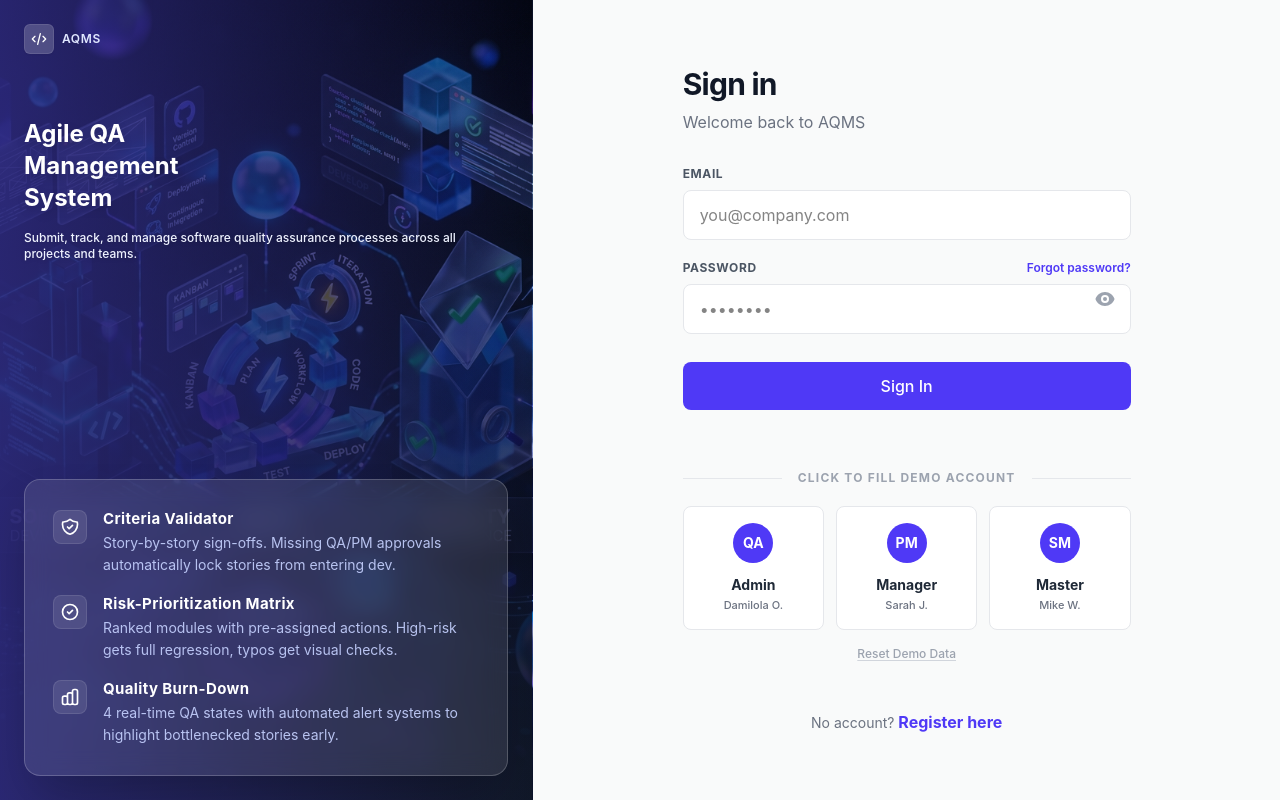
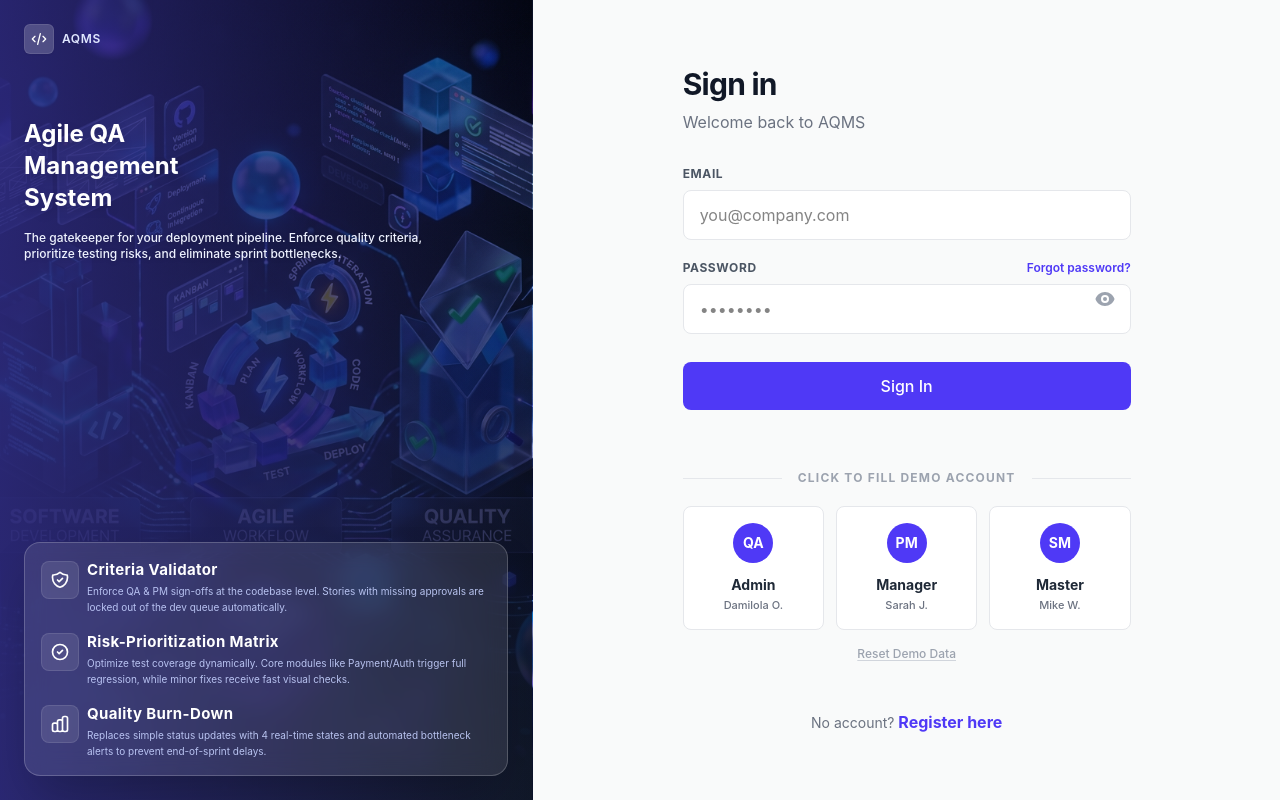
Before and after one commit to ProminenceFOD/agile_qa_management, a React (Vite) app: page / in a window 1280 px wide. Built offline with nearby package versions, Linux system fonts and the light colour scheme; no server answers.

Commit message:
feat: polish login copy and feature descriptions to be professional and action-oriented

```diff
--- a/src/app/components/Login.tsx
+++ b/src/app/components/Login.tsx
@@ -131,37 +131,37 @@ export function Login({ onSwitchToSignup }: LoginProps) {
             Agile QA<br />Management<br />System
           </h1>
           <p className="text-indigo-50 text-xs md:text-sm lg:text-lg max-w-md drop-shadow font-medium">
-            Submit, track, and manage software quality assurance processes across all projects and teams.
+            The gatekeeper for your deployment pipeline. Enforce quality criteria, prioritize testing risks, and eliminate sprint bottlenecks.
           </p>
         </div>
 
         {/* Feature List in Glassmorphism Card */}
-        <div className="space-y-4 text-indigo-50 text-[11px] md:text-xs lg:text-sm relative z-10 bg-white/10 p-5 md:p-6 lg:p-7 rounded-xl md:rounded-2xl backdrop-blur-md border border-white/20 shadow-2xl mt-4">
-          <div className="flex items-start gap-2.5 md:gap-4">
-            <div className="bg-white/10 p-1.5 md:p-2 rounded-lg border border-white/10 shrink-0 mt-0.5">
+        <div className="space-y-2 md:space-y-4 text-indigo-50 text-[10px] md:text-xs lg:text-sm relative z-10 bg-white/10 p-4 md:p-6 lg:p-7 rounded-xl md:rounded-2xl backdrop-blur-md border border-white/20 shadow-2xl mt-4">
+          <div className="flex items-start gap-2 md:gap-4">
+            <div className="bg-white/10 p-1 md:p-2 rounded-lg border border-white/10 shrink-0 mt-0.5">
               <svg className="w-3.5 h-3.5 md:w-5 md:h-5 text-white" fill="none" stroke="currentColor" viewBox="0 0 24 24"><path strokeLinecap="round" strokeLinejoin="round" strokeWidth="2" d="M9 12l2 2 4-4m5.618-4.016A11.955 11.955 0 0112 2.944a11.955 11.955 0 01-8.618 3.04A12.02 12.02 0 003 9c0 5.591 3.824 10.29 9 11.622 5.176-1.332 9-6.03 9-11.622 0-1.042-.133-2.052-.382-3.016z"></path></svg>
             </div>
             <div>
               <span className="font-bold tracking-wide block text-white text-[12px] md:text-sm lg:text-[15px] mb-0.5">Criteria Validator</span>
-              <span className="text-indigo-200/90 leading-relaxed font-normal">Story-by-story sign-offs. Missing QA/PM approvals automatically lock stories from entering dev.</span>
+              <span className="text-indigo-200/90 leading-relaxed font-normal">Enforce QA & PM sign-offs at the codebase level. Stories with missing approvals are locked out of the dev queue automatically.</span>
             </div>
           </div>
-          <div className="flex items-start gap-2.5 md:gap-4">
-            <div className="bg-white/10 p-1.5 md:p-2 rounded-lg border border-white/10 shrink-0 mt-0.5">
+          <div className="flex items-start gap-2 md:gap-4">
+            <div className="bg-white/10 p-1 md:p-2 rounded-lg border border-white/10 shrink-0 mt-0.5">
               <svg className="w-3.5 h-3.5 md:w-5 md:h-5 text-white" fill="none" stroke="currentColor" viewBox="0 0 24 24"><path strokeLinecap="round" strokeLinejoin="round" strokeWidth="2" d="M9 12l2 2 4-4m6 2a9 9 0 11-18 0 9 9 0 0118 0z"></path></svg>
             </div>
             <div>
               <span className="font-bold tracking-wide block text-white text-[12px] md:text-sm lg:text-[15px] mb-0.5">Risk-Prioritization Matrix</span>
-              <span className="text-indigo-200/90 leading-relaxed font-normal">Ranked modules with pre-assigned actions. High-risk gets full regression, typos get visual checks.</span>
+              <span className="text-indigo-200/90 leading-relaxed font-normal">Optimize test coverage dynamically. Core modules like Payment/Auth trigger full regression, while minor fixes receive fast visual checks.</span>
             </div>
           </div>
-          <div className="flex items-start gap-2.5 md:gap-4">
-            <div className="bg-white/10 p-1.5 md:p-2 rounded-lg border border-white/10 shrink-0 mt-0.5">
+          <div className="flex items-start gap-2 md:gap-4">
+            <div className="bg-white/10 p-1 md:p-2 rounded-lg border border-white/10 shrink-0 mt-0.5">
               <svg className="w-3.5 h-3.5 md:w-5 md:h-5 text-white" fill="none" stroke="currentColor" viewBox="0 0 24 24"><path strokeLinecap="round" strokeLinejoin="round" strokeWidth="2" d="M9 19v-6a2 2 0 00-2-2H5a2 2 0 00-2 2v6a2 2 0 002 2h2a2 2 0 002-2zm0 0V9a2 2 0 012-2h2a2 2 0 012 2v10m-6 0a2 2 0 002 2h2a2 2 0 002-2m0 0V5a2 2 0 012-2h2a2 2 0 012 2v14a2 2 0 01-2 2h-2a2 2 0 01-2-2z"></path></svg>
             </div>
             <div>
               <span className="font-bold tracking-wide block text-white text-[12px] md:text-sm lg:text-[15px] mb-0.5">Quality Burn-Down</span>
-              <span className="text-indigo-200/90 leading-relaxed font-normal">4 real-time QA states with automated alert systems to highlight bottlenecked stories early.</span>
+              <span className="text-indigo-200/90 leading-relaxed font-normal">Replaces simple status updates with 4 real-time states and automated bottleneck alerts to prevent end-of-sprint delays.</span>
             </div>
           </div>
         </div>
```
